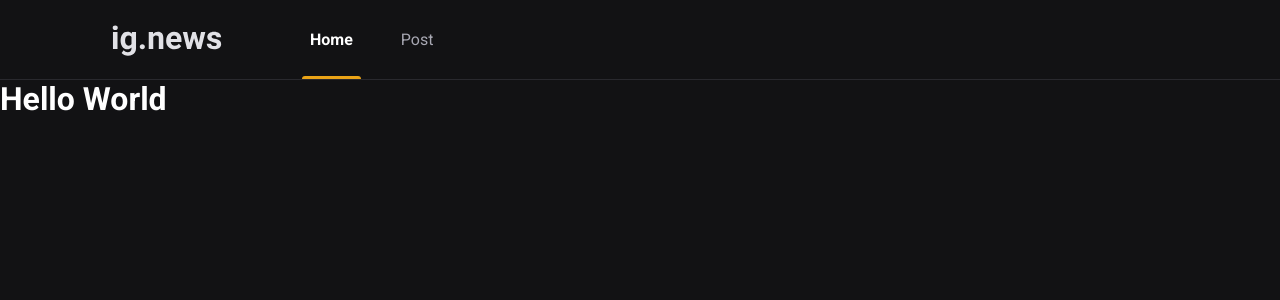
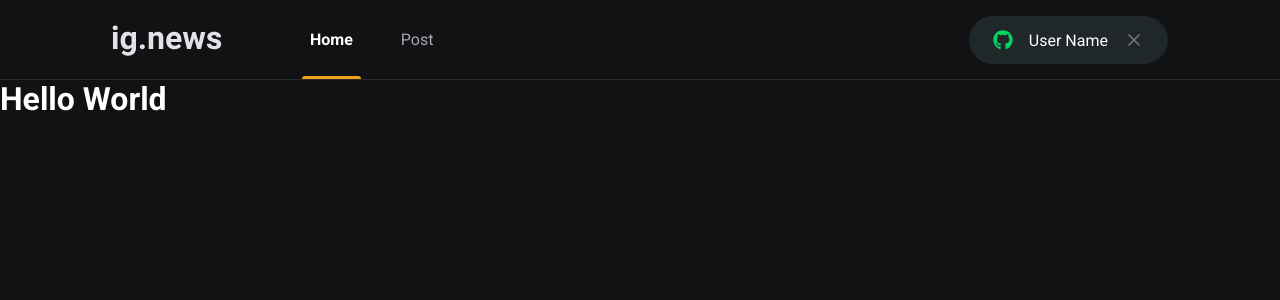
Before and after one commit to LuisRuediger/IG.News, a Next.js app: page / in a window 1280 px wide. Shown: the top 300 px of the page. Built offline with nearby package versions, Linux system fonts and the light colour scheme.

Commit message:
SignInButton component

```diff
--- a/package.json
+++ b/package.json
@@ -12,6 +12,7 @@
     "next": "12.2.5",
     "react": "18.2.0",
     "react-dom": "18.2.0",
+    "react-icons": "^4.4.0",
     "sass": "^1.54.5"
   },
   "devDependencies": {
--- a/src/components/Header/index.tsx
+++ b/src/components/Header/index.tsx
@@ -1,3 +1,4 @@
+import { SignInButton } from '../SignInButton'
 import styles from './styles.module.scss'
 
 export function Header() {
@@ -9,6 +10,7 @@ export function Header() {
           <a className={styles.active} href="">Home</a>
           <a href="">Post</a>
         </nav>
+        <SignInButton/>
       </div>
     </header>
   )
--- a/src/components/Header/styles.module.scss
+++ b/src/components/Header/styles.module.scss
@@ -51,4 +51,8 @@
       }
     }
   }
+
+  button {
+    margin-left: auto;
+  }
 }
--- /dev/null
+++ b/src/components/SignInButton/index.tsx
@@ -0,0 +1,27 @@
+import styles from './styles.module.scss'
+import { FaGithub } from 'react-icons/fa'
+import { FiX } from 'react-icons/fi'
+
+export function SignInButton() {
+  const isUserLoggedIn = true
+
+  return isUserLoggedIn ? (
+    <button
+      type="button"
+      className={styles.signInButton}
+    >
+      <FaGithub color="#04d361" />
+      User Name
+      <FiX color="#737380" className={styles.closeIcon}/>
+    </button>
+  ) : (
+    <button
+      type="button"
+      className={styles.signInButton}
+    >
+
+      <FaGithub color="#eba417"/>
+      Sign in with Github
+    </button>
+  )
+}
--- /dev/null
+++ b/src/components/SignInButton/styles.module.scss
@@ -0,0 +1,34 @@
+.signInButton {
+  height: 3rem;
+  border-radius: 3rem;
+  background: var(--gray-850);
+  border: 0;
+  padding: 0 1.5rem;
+
+  display: flex;
+  align-items: center;
+  justify-content: center;
+
+  color: var(--white);
+  font-wight: bold;
+
+  svg {
+    width: 20px;
+    height: 20px;
+  }
+
+  svg:first-child {
+    margin-right: 1rem;
+  }
+
+  svg.closeIcon {
+    margin-left: 1rem;
+  }
+
+  transition: filter 0.2s;
+
+  &:hover {
+    filter: brightness(0.8)
+  }
+
+}
--- a/src/styles/global.scss
+++ b/src/styles/global.scss
@@ -10,6 +10,7 @@
   --gray-100: #e1e1e6;
   --gray-300: #a8a8b3;
   --gray-800: #29292e;
+  --gray-850: #1f2729;
   --gray-900: #121214;
 
   --cyan-500: #61dafb;
```
Also changed, not shown: 1 other file (tests, documents, lock files or other folders).
